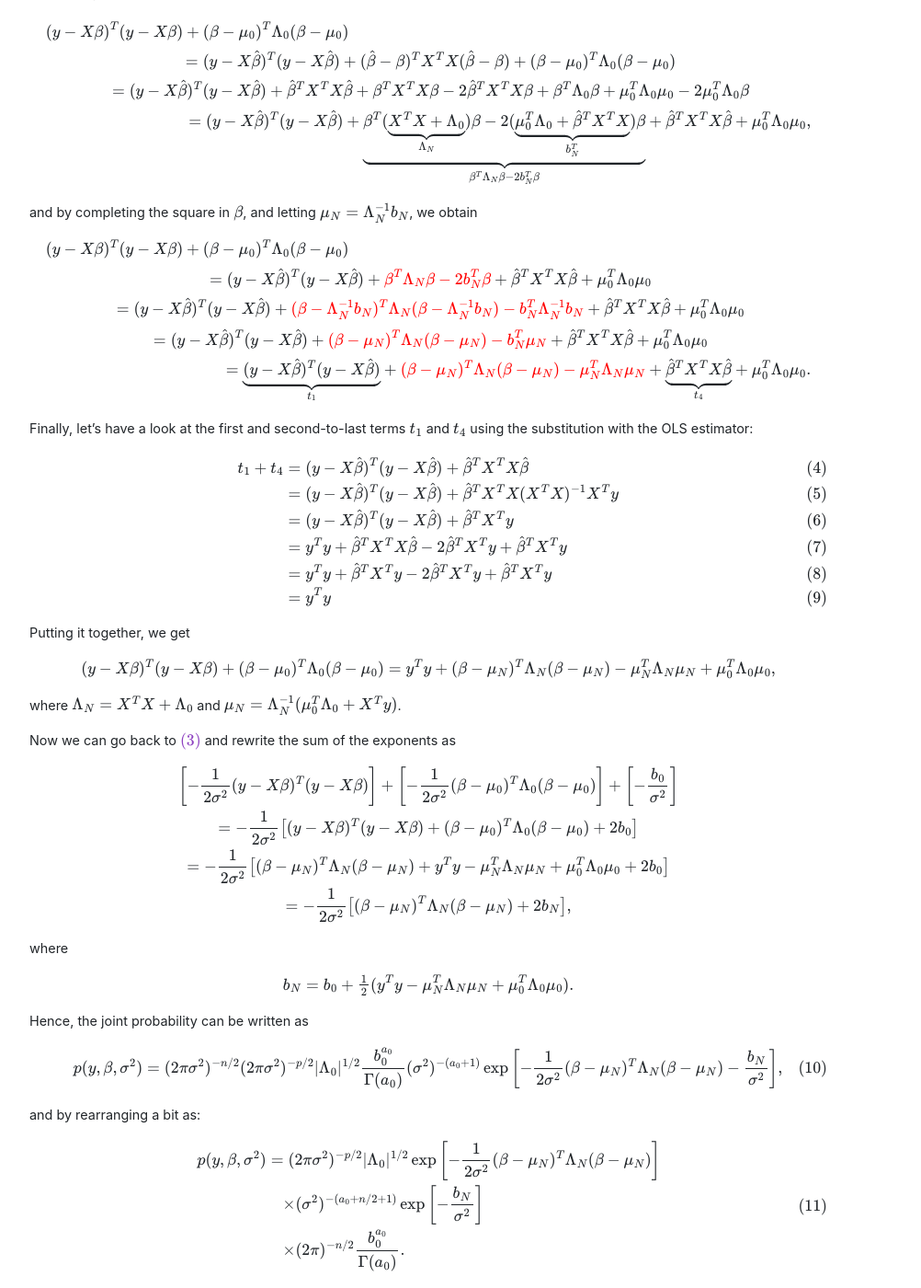
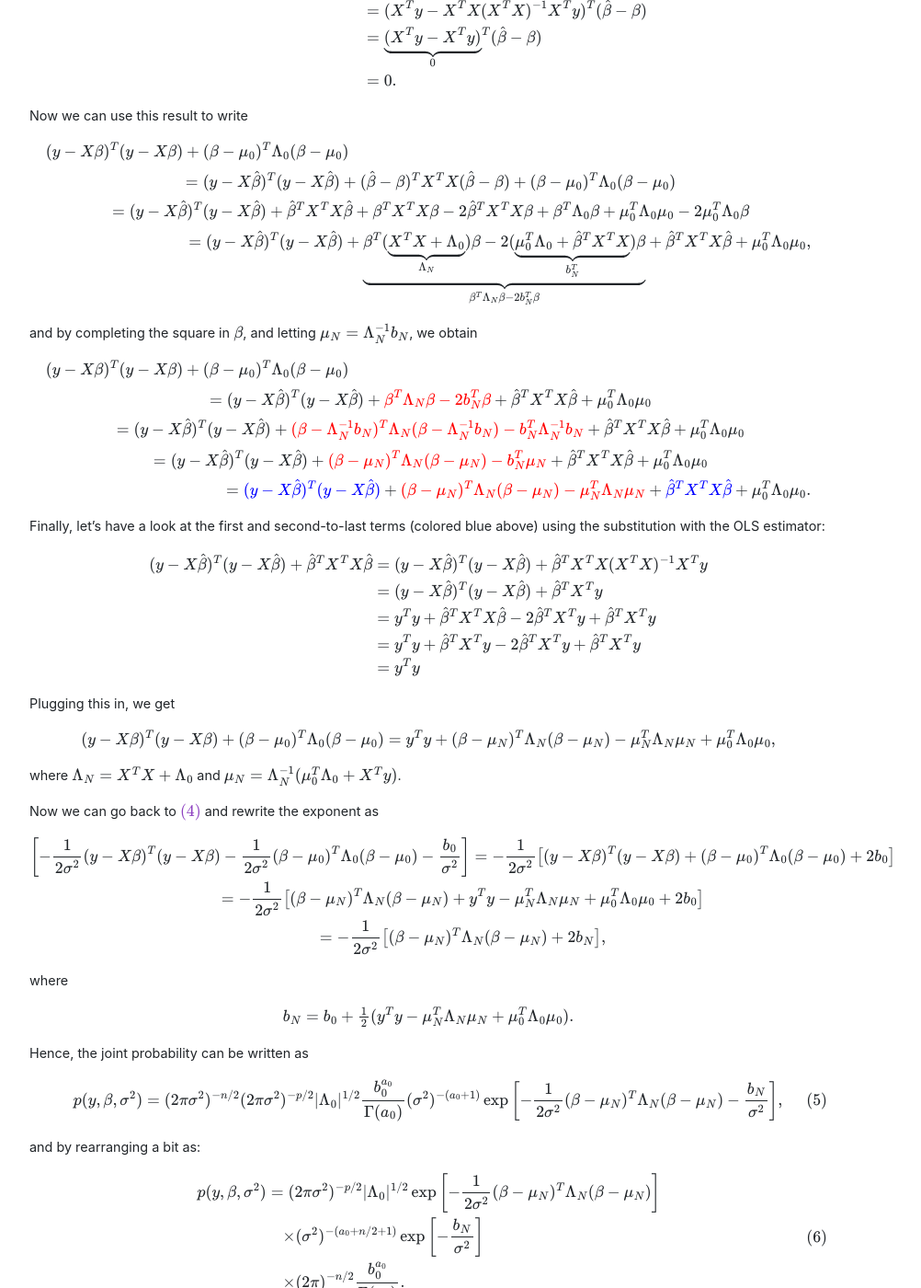
Before and after one commit to maja-burrack/maja-burrack.github.io, a Jekyll site: the page built from _posts/2025-04-23-bayesian-linear-regression.md, in a window 1280 px wide and 1400 px high, scrolled down 2053 px. Shown: the whole window at 92% size, without its empty margins (174-1176 px from the left). Built offline with Jekyll 4.4.1, drawn with Linux system fonts in a browser that asks for light colours; some of the changed text lies outside the part shown.

Commit message:
minor changes

```diff
--- a/_posts/2025-04-23-bayesian-linear-regression.md
+++ b/_posts/2025-04-23-bayesian-linear-regression.md
@@ -10,7 +10,7 @@
 y_{i} = \beta^{T}\mathbf{x}_{i} + \epsilon_i, \quad i = 1, ..., n
 $$
 
-where $y_{i}$ is the scalar response for the $i$ th observation $\mathbf{x}_{i}$ is a $1 \times p$ vector of predictor variables; $\beta$ is an $p \times 1$ vector of parameters; and $\epsilon_i$ is the unobserved error of each observation. We will assume $\epsilon_i \sim\mathcal{N}(0, \sigma^2)$. It follows that $y_i \sim \mathcal{N}(\beta^T \mathbf{x}_i, \sigma^2)$.
+where $y_{i}$ is the scalar response for the $i$-th observation $\mathbf{x}_{i}$ is a $1 \times p$ vector of predictor variables; $\beta$ is an $p \times 1$ vector of parameters; and $\epsilon_i$ is the unobserved error of each observation. We will assume $\epsilon_i \sim\mathcal{N}(0, \sigma^2)$. It follows that $y_i \sim \mathcal{N}(\beta^T \mathbf{x}_i, \sigma^2)$.
 
 Recall, we perform [Bayesian Inference]({{site.baseurl}}/blog/bayesian-inference) by specifying a prior $p(\beta, \sigma^2)$ on the parameters and a likelihood $p(y \mid \beta, \sigma^2)$, and then deriving (or approximating) the posterior $p(\beta, \sigma^2 \mid y)$ using Bayes' Theorem:
 
@@ -184,21 +201,20 @@
 			-b_N^T\mu_N}
 			+ \hat{\beta}^TX^TX\hat{\beta}
 			+ \mu_0^T\Lambda_0\mu_0 \\
-		= \underbrace{(y-X\hat{\beta})^T(y-X\hat{\beta})}_{t_1}
+		= {\color{blue}{(y-X\hat{\beta})^T(y-X\hat{\beta})}}
 			+ {\color{red}(\beta -\mu_N)^T\Lambda_N(\beta-\mu_N)
 			-\mu_N^T\Lambda_N\mu_N}
-			+ \underbrace{\hat{\beta}^TX^TX\hat{\beta}}_{t_4}
+			+ {\color{blue}{\hat{\beta}^TX^TX\hat{\beta}}}
 			+ \mu_0^T\Lambda_0\mu_0.\\
 \end{multline*}
 $$
 
-Finally, let's have a look at the first and second-to-last terms $t_1$ and $t_4$ using the substitution with the OLS estimator:
+Finally, let's have a look at the first and second-to-last terms (colored blue above) using the substitution with the OLS estimator:
 
 $$
-\begin{align}
-	t_1 + t_4
-		&= (y-X\hat{\beta})^T(y-X\hat{\beta})
-			+\hat{\beta}^TX^TX\hat{\beta} \\
+\begin{aligned}
+ (y-X\hat{\beta})^T(y-X\hat{\beta})
+			+\hat{\beta}^TX^TX\hat{\beta}
 		&= (y-X\hat{\beta})^T(y-X\hat{\beta})
 			+ \hat{\beta}^TX^TX(X^TX)^{-1}X^Ty \\
 		&= (y-X\hat{\beta})^T(y-X\hat{\beta})
@@ -206,10 +222,10 @@
 		&= y^Ty+\hat{\beta}^TX^TX\hat{\beta}-2\hat{\beta}^TX^Ty + \hat{\beta}^TX^Ty\\
 		&= y^Ty + \hat{\beta}^TX^Ty - 2\hat{\beta}^TX^Ty + \hat{\beta}^TX^Ty \\
 		&= y^Ty
-\end{align}
+\end{aligned}
 $$
 
-Putting it together, we get
+Plugging this in, we get
 
 $$
 (y-X\beta)^T(y-X\beta) + (\beta-\mu_0)^T\Lambda_0 (\beta- \mu_0)
@@ -221,11 +237,11 @@
 
 where $\Lambda_N = X^TX + \Lambda_0$ and $\mu_N = \Lambda_N^{-1}(\mu_0^T\Lambda_0 + X^Ty)$.
 
-Now we can go back to \eqref{eq:joint-probability} and rewrite the sum of the exponents as
+Now we can go back to \eqref{eq:joint-probability} and rewrite the exponent as
 
 $$
 \begin{gathered}
-	\left[-\frac{1}{2\sigma^2}(y-X\beta)^T(y-X\beta)\right] + \left[-\frac{1}{2\sigma^2}(\beta-\mu_0)^T\Lambda_0(\beta-\mu_0)\right] + \left[-\frac{b_0}{\sigma^2}\right] \\
+	\left[ -\frac{1}{2\sigma^2}(y-X\beta)^T(y-X\beta) - \frac{1}{2\sigma^2}(\beta-\mu_0)^T\Lambda_0(\beta-\mu_0) - \frac{b_0}{\sigma^2} \right]
 
 	= -\frac{1}{2\sigma^2}\left[ (y-X\beta)^T(y-X\beta) + (\beta-\mu_0)^T\Lambda_0(\beta-\mu_0)  + 2b_0\right] \\
 
```
Also changed, not shown: other parts of _posts/2025-04-23-bayesian-linear-regression.md (+19 -2 lines).
